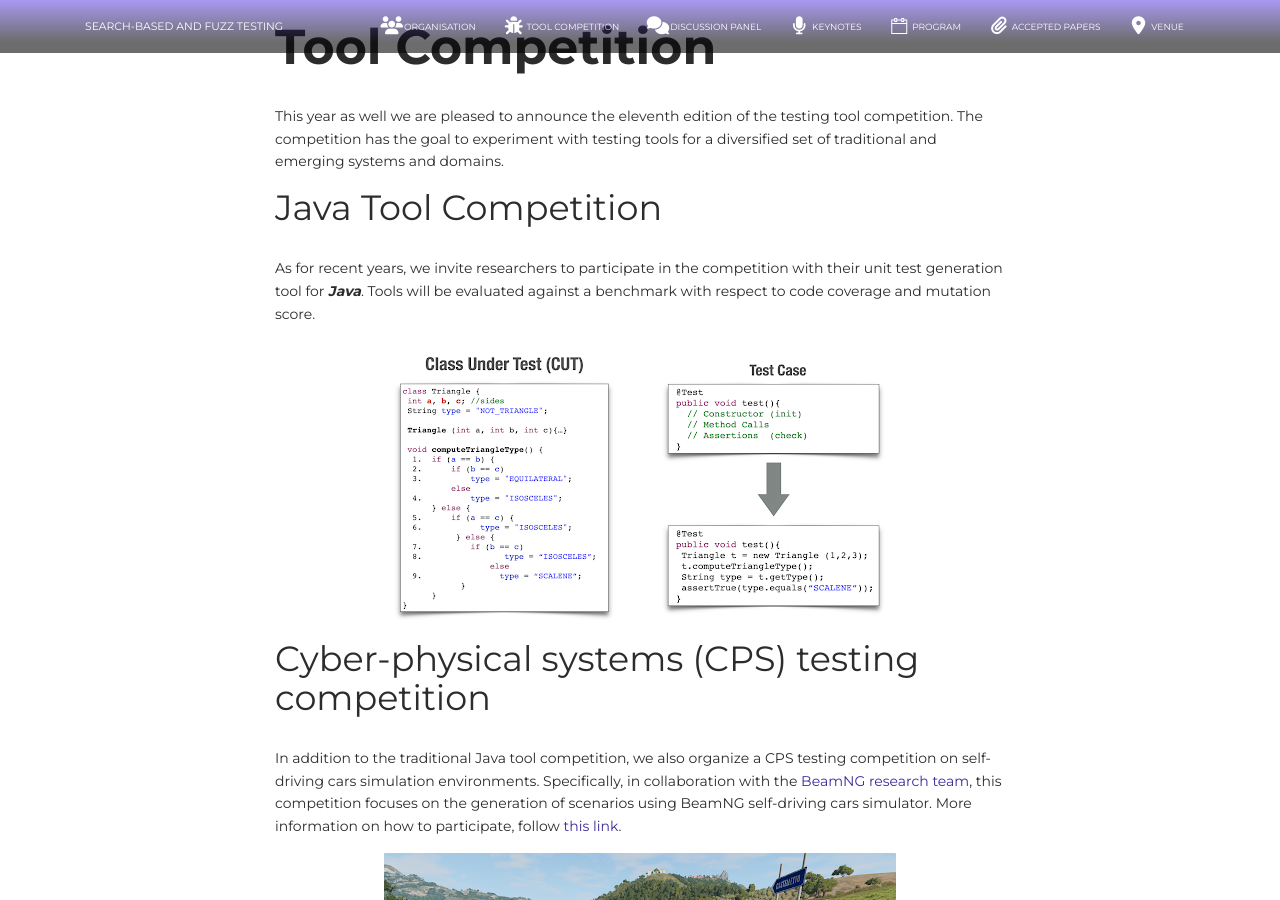
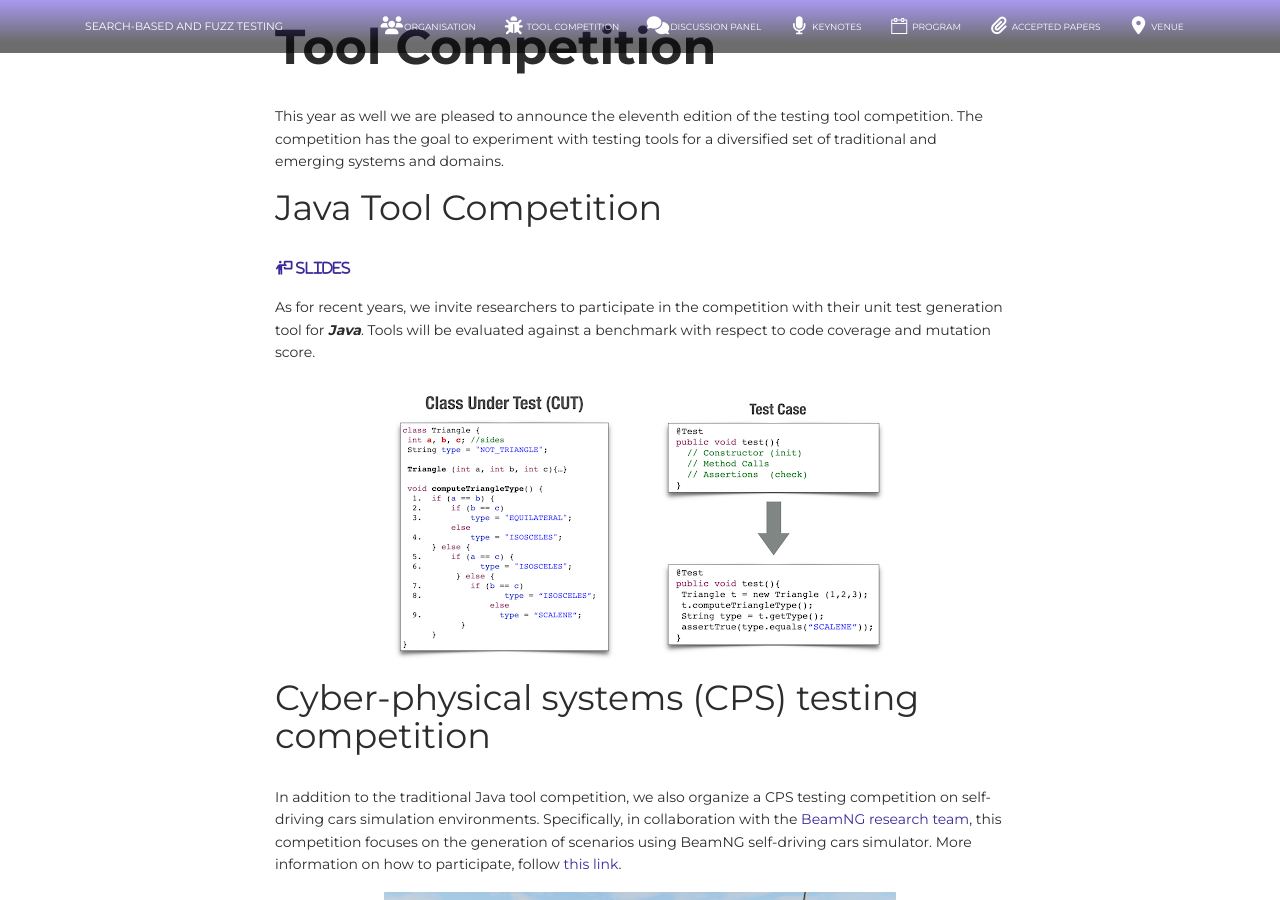
Before and after one commit to sbft23/sbft23.github.io, a Jekyll site: the page built from tools/index.html, in a window 1280 px wide and 900 px high, scrolled down 316 px. Built offline with Jekyll 4.4.1, drawn with Linux system fonts in a browser that asks for light colours; nearby versions of some CDN libraries.

Commit message:
Added slides and video of our workshop

```diff
--- a/index.html
+++ b/index.html
@@ -3,6 +3,10 @@
 layout: default
 ---
 <div class="col-md-8 text-justify">
+  <iframe width="100%" height="400" src="https://www.youtube.com/embed/EF13eiidhA0" title="YouTube video player" frameborder="0" allow="accelerometer; autoplay; clipboard-write; encrypted-media; gyroscope; picture-in-picture; web-share" allowfullscreen></iframe>
+
+  <iframe src="https://www.slideshare.net/slideshow/embed_code/key/j6SPEo1eKVPdWM?startSlide=1" width="100%" height="500" frameborder="0" marginwidth="0" marginheight="0" scrolling="no" style="border:1px solid #CCC; border-width:1px; margin-bottom:5px;max-width: 100%;" allowfullscreen></iframe><div style="margin-bottom:5px"><strong><a href="https://www.slideshare.net/sebastianopanichella/the-16th-intl-workshop-on-searchbased-and-fuzz-testing" title="The 16th Intl. Workshop on Search-Based and Fuzz Testing" target="_blank">The 16th Intl. Workshop on Search-Based and Fuzz Testing</a></strong></div>
+
   <h4 class="subsection">About SBFT</h4>
   <p>Optimization techniques can be
     applied to many aspects of the software development process:
--- a/tools/index.html
+++ b/tools/index.html
@@ -11,6 +11,7 @@
     emerging systems and domains.</p>
 
   <h2>Java Tool Competition</h2>
+  <p><a href="/share/java_slides.pdf" target="_blank" class="fa fa-person-chalkboard"> Slides</a></p>
   <p>As for recent years, we invite researchers to participate in the
     competition with their unit test generation tool for <strong><em>Java</em></strong>. Tools will be
     evaluated against a benchmark with respect to code coverage and mutation score.</p>
@@ -20,6 +21,7 @@
   </p>
 
   <h2>Cyber-physical systems (CPS) testing competition</h2>
+  <!-- <p><a href="/share/cps_slides.pdf" target="_blank" class="fa fa-person-chalkboard"> Slides</a></p> -->
   <p>In addition to the traditional Java
     tool competition, we also organize a CPS testing competition on self-driving cars simulation environments.
     Specifically, in collaboration with the <a href="https://beamng.gmbh/research/ " target="_blank">BeamNG
@@ -36,6 +38,7 @@
   </p>
 
   <h2>Fuzzing Competition</h2>
+  <p><a href="/share/fuzzing_slides.pdf" target="_blank" class="fa fa-person-chalkboard"> Slides</a></p>
   <p>Starting this year, we will hold a Fuzzing Tool competition.
     We are going to use <a href="https://google.github.io/fuzzbench/" target="_blank">FuzzBench</a> as a benchmarking
     tool for the fuzzers.
```
Also changed, not shown: 2 other files.
